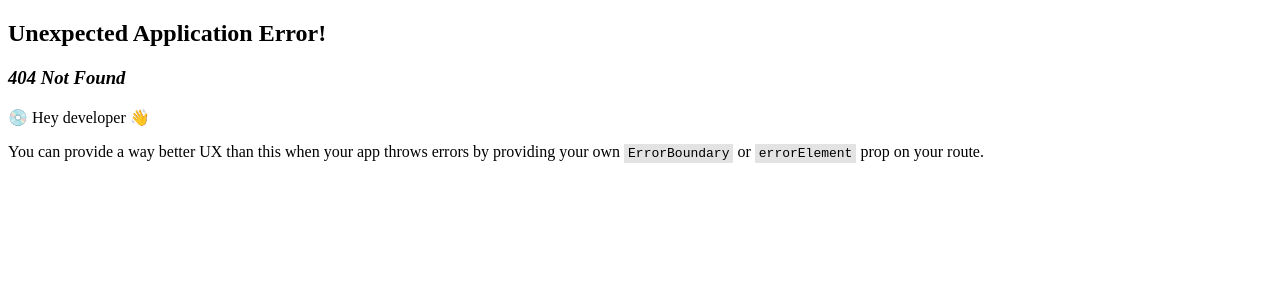
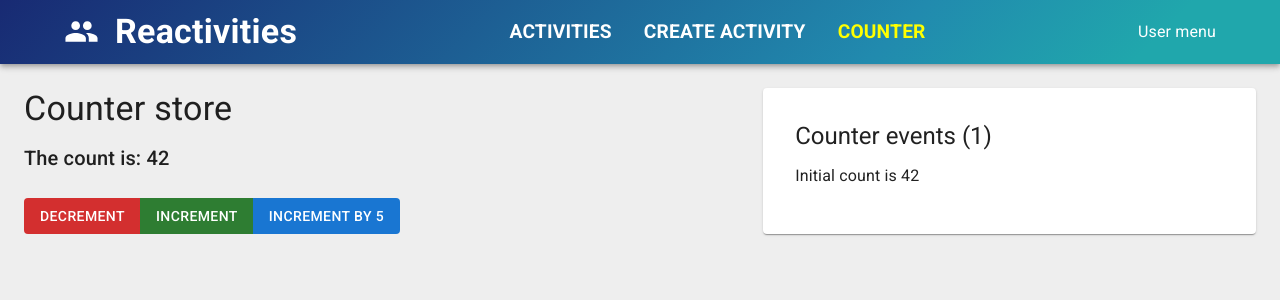
Before and after one commit to kashifshabih/Reactivities, a React app in the folder client/: page /counter in a window 1280 px wide. Before the commit this address had no page. Shown: the top 300 px of the page. Built offline with nearby package versions, Linux system fonts and the light colour scheme; the HTML template or start-up script is replaced by a standard one.

Commit message:
Implement Mobx to manage client state

```diff
--- a/client/package.json
+++ b/client/package.json
@@ -19,6 +19,8 @@
     "@tanstack/react-query-devtools": "^5.74.7",
     "axios": "^1.8.4",
     "date-fns": "^4.1.0",
+    "mobx": "^6.13.7",
+    "mobx-react-lite": "^4.1.0",
     "react": "^19.1.0",
     "react-calendar": "^5.1.0",
     "react-dom": "^19.1.0",
--- a/client/src/app/layout/NavBar.tsx
+++ b/client/src/app/layout/NavBar.tsx
@@ -6,11 +6,16 @@
   Typography,
   Container,
   MenuItem,
+  LinearProgress,
 } from '@mui/material';
 import { NavLink } from 'react-router';
 import MenuItemLink from '../shared/components/MenuItemLink';
+import { useStore } from '../../lib/hooks/useStore';
+import { Observer } from 'mobx-react-lite';
 
 export default function NavBar() {
+  const { uiStore } = useStore();
+
   return (
     <Box sx={{ flexGrow: 1 }}>
       <AppBar
@@ -18,6 +23,7 @@
         sx={{
           backgroundImage:
             'linear-gradient(135deg, #182a73 0%, #218aae 69%, #20a7ac 89%)',
+          position: 'relative',
         }}
       >
         <Container maxWidth="xl">
@@ -37,10 +43,28 @@
             <Box sx={{ display: 'flex' }}>
               <MenuItemLink to="/activities">Activities</MenuItemLink>
               <MenuItemLink to="/createActivity">Create Activity</MenuItemLink>
+              <MenuItemLink to="/counter">Counter</MenuItemLink>
             </Box>
             <MenuItem>User menu</MenuItem>
           </Toolbar>
         </Container>
+
+        <Observer>
+          {() =>
+            uiStore.isLoading ? (
+              <LinearProgress
+                color="secondary"
+                sx={{
+                  position: 'absolute',
+                  bottom: 0,
+                  left: 0,
+                  right: 0,
+                  height: 4,
+                }}
+              />
+            ) : null
+          }
+        </Observer>
       </AppBar>
     </Box>
   );
--- a/client/src/app/router/Routes.tsx
+++ b/client/src/app/router/Routes.tsx
@@ -4,6 +4,7 @@
 import ActivityDashboard from '../../features/activities/dashboard/ActivityDashboard';
 import ActivityForm from '../../features/activities/form/ActivityForm';
 import ActivityDetailPage from '../../features/activities/details/ActivityDetailPage';
+import Counter from '../../features/counter/Counter';
 
 export const router = createBrowserRouter([
   {
@@ -15,6 +16,7 @@
       { path: 'activities/:id', element: <ActivityDetailPage /> },
       { path: 'createActivity', element: <ActivityForm key="create" /> },
       { path: 'manage/:id', element: <ActivityForm /> },
+      { path: 'counter', element: <Counter /> },
     ],
   },
 ]);
--- /dev/null
+++ b/client/src/features/counter/Counter.tsx
@@ -0,0 +1,61 @@
+import {
+  Box,
+  Button,
+  ButtonGroup,
+  List,
+  ListItemText,
+  Paper,
+  Typography,
+} from '@mui/material';
+import { useStore } from '../../lib/hooks/useStore';
+import { observer } from 'mobx-react-lite';
+
+const Counter = observer(function Counter() {
+  const { counterStore } = useStore();
+
+  return (
+    <Box display="flex" justifyContent="space-between">
+      <Box sx={{ width: '60%' }}>
+        <Typography variant="h4" gutterBottom>
+          {counterStore.title}
+        </Typography>
+        <Typography variant="h6">The count is: {counterStore.count}</Typography>
+        <ButtonGroup sx={{ mt: 3 }}>
+          <Button
+            onClick={() => counterStore.decrement()}
+            variant="contained"
+            color="error"
+          >
+            Decrement
+          </Button>
+          <Button
+            onClick={() => counterStore.increment()}
+            variant="contained"
+            color="success"
+          >
+            Increment
+          </Button>
+          <Button
+            onClick={() => counterStore.increment(5)}
+            variant="contained"
+            color="primary"
+          >
+            Increment by 5
+          </Button>
+        </ButtonGroup>
+      </Box>
+      <Paper sx={{ width: '40%', p: 4 }}>
+        <Typography variant="h5">
+          Counter events ({counterStore.eventCount})
+        </Typography>
+        <List>
+          {counterStore.events.map((event, index) => (
+            <ListItemText key={index}>{event}</ListItemText>
+          ))}
+        </List>
+      </Paper>
+    </Box>
+  );
+});
+
+export default Counter;
--- a/client/src/lib/api/agent.ts
+++ b/client/src/lib/api/agent.ts
@@ -1,4 +1,5 @@
 import axios from 'axios';
+import { store } from '../stores/store';
 
 const sleep = (delay: number) => {
   return new Promise((resolve) => {
@@ -10,6 +11,11 @@
   baseURL: import.meta.env.VITE_API_URL,
 });
 
+agent.interceptors.request.use((config) => {
+  store.uiStore.isBusy();
+  return config;
+});
+
 agent.interceptors.response.use(async (response) => {
   try {
     await sleep(1000);
@@ -17,6 +23,8 @@
   } catch (error) {
     console.log(error);
     return Promise.reject(error);
+  } finally {
+    store.uiStore.isIdle();
   }
 });
 
--- a/client/src/lib/hooks/useActivities.ts
+++ b/client/src/lib/hooks/useActivities.ts
@@ -1,8 +1,10 @@
 import { useMutation, useQuery, useQueryClient } from '@tanstack/react-query';
 import agent from '../api/agent';
+import { useLocation } from 'react-router';
 
 export const useActivities = (id?: string) => {
   const queryClient = useQueryClient();
+  const location = useLocation();
 
   const { data: activities, isPending } = useQuery({
     queryKey: ['activities'],
@@ -10,6 +12,7 @@
       const response = await agent.get<Activity[]>('/activities');
       return response.data;
     },
+    enabled: !id && location.pathname === '/activities',
   });
 
   const { data: activity, isLoading: isLoadingActivity } = useQuery({
--- /dev/null
+++ b/client/src/lib/hooks/useStore.ts
@@ -0,0 +1,6 @@
+import { useContext } from 'react';
+import { StoreContext } from '../stores/store';
+
+export function useStore() {
+  return useContext(StoreContext);
+}
--- /dev/null
+++ b/client/src/lib/stores/counterStore.ts
@@ -0,0 +1,25 @@
+import { makeAutoObservable } from 'mobx';
+
+export default class CounterStore {
+  title = 'Counter store';
+  count = 42;
+  events: string[] = [`Initial count is ${this.count}`];
+
+  constructor() {
+    makeAutoObservable(this);
+  }
+
+  increment = (amount = 1) => {
+    this.count += amount;
+    this.events.push(`Incremented by ${amount} - count is now ${this.count}`);
+  };
+
+  decrement = (amount = 1) => {
+    this.count -= amount;
+    this.events.push(`Decremented by ${amount} - count is now ${this.count}`);
+  };
+
+  get eventCount() {
+    return this.events.length;
+  }
+}
--- /dev/null
+++ b/client/src/lib/stores/store.ts
@@ -0,0 +1,15 @@
+import { createContext } from 'react';
+import CounterStore from './counterStore';
+import { UiStore } from './uiStore';
+
+interface Store {
+  counterStore: CounterStore;
+  uiStore: UiStore;
+}
+
+export const store: Store = {
+  counterStore: new CounterStore(),
+  uiStore: new UiStore(),
+};
+
+export const StoreContext = createContext(store);
--- /dev/null
+++ b/client/src/lib/stores/uiStore.ts
@@ -0,0 +1,17 @@
+import { makeAutoObservable } from 'mobx';
+
+export class UiStore {
+  isLoading = false;
+
+  constructor() {
+    makeAutoObservable(this);
+  }
+
+  isBusy() {
+    this.isLoading = true;
+  }
+
+  isIdle() {
+    this.isLoading = false;
+  }
+}
--- a/client/src/main.tsx
+++ b/client/src/main.tsx
@@ -9,14 +9,17 @@
 import { ReactQueryDevtools } from '@tanstack/react-query-devtools';
 import { RouterProvider } from 'react-router';
 import { router } from './app/router/Routes.tsx';
+import { store, StoreContext } from './lib/stores/store.ts';
 
 const queryClient = new QueryClient();
 
 createRoot(document.getElementById('root')!).render(
   <StrictMode>
-    <QueryClientProvider client={queryClient}>
-      <ReactQueryDevtools />
-      <RouterProvider router={router} />
-    </QueryClientProvider>
+    <StoreContext.Provider value={store}>
+      <QueryClientProvider client={queryClient}>
+        <ReactQueryDevtools />
+        <RouterProvider router={router} />
+      </QueryClientProvider>
+    </StoreContext.Provider>
   </StrictMode>
 );
```
Also changed, not shown: 1 other file (tests, documents, lock files or other folders).
